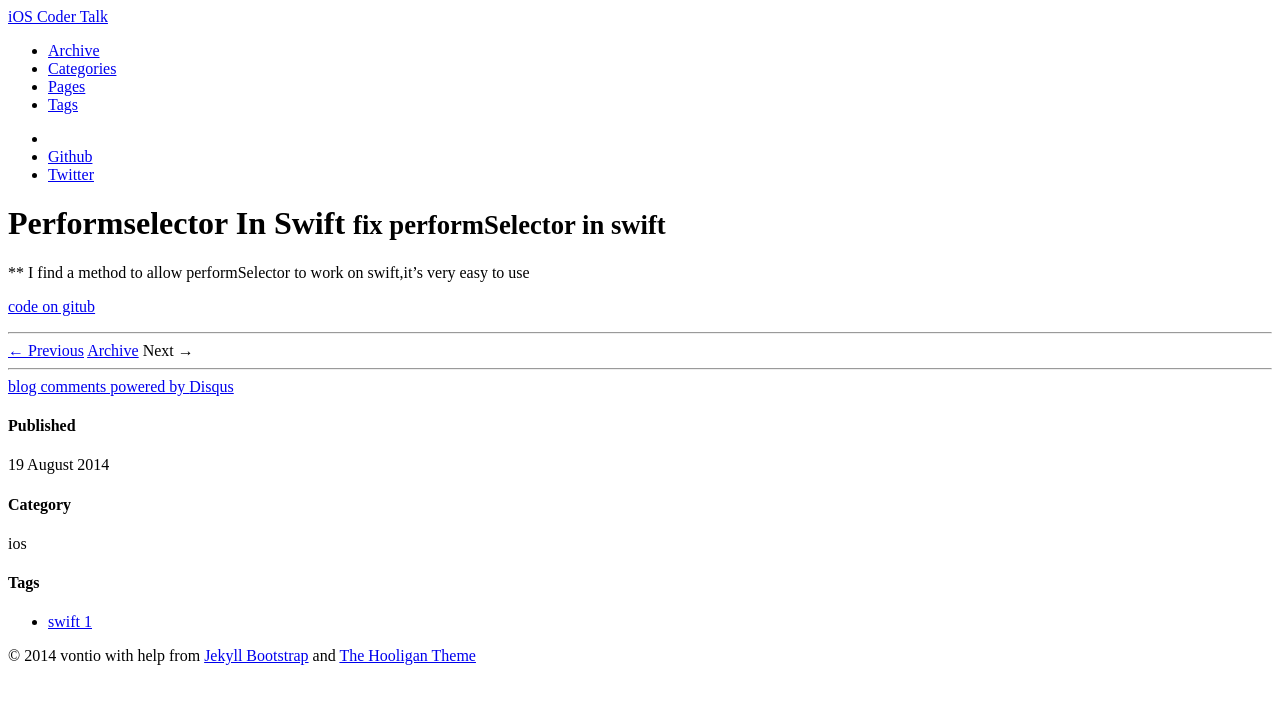
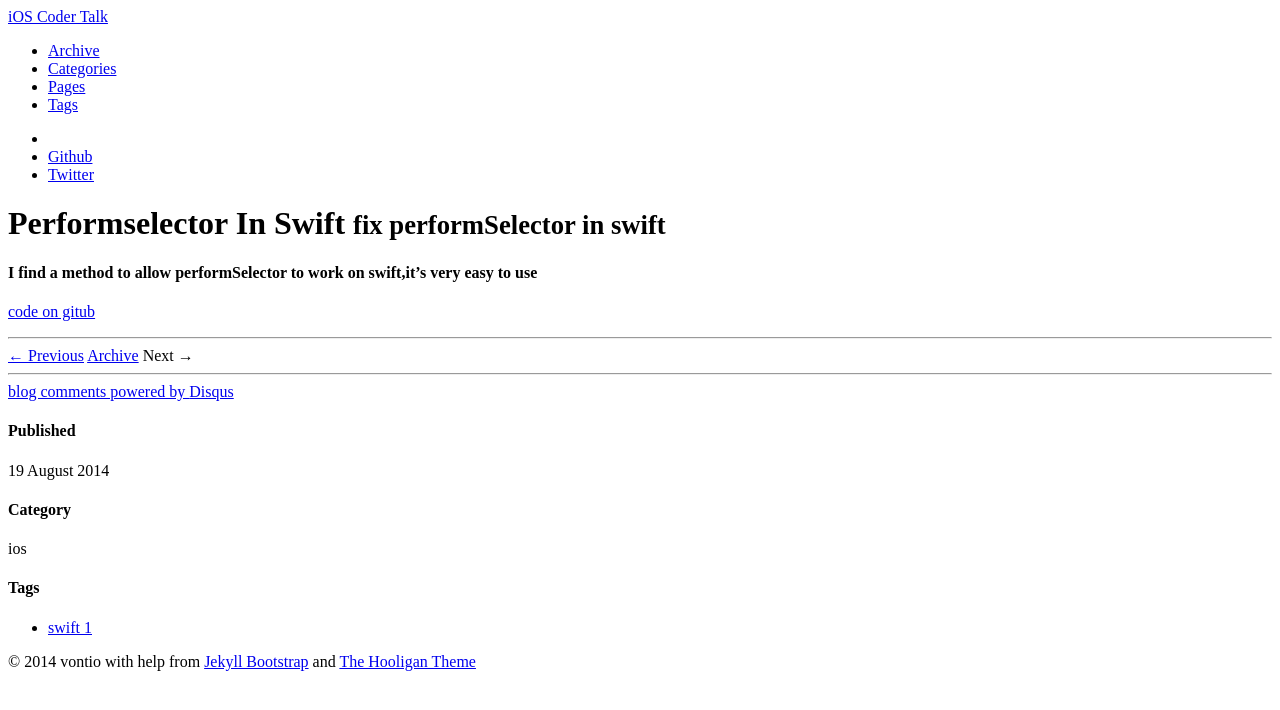
Before and after one commit to vontio/vontio.github.io, a Jekyll site: the page built from _posts/2014-08-19-performSelector-in-swift.md, in a window 1280 px wide. Shown: the top 710 px of the page. Built offline with Jekyll 4.4.1, drawn with Linux system fonts in a browser that asks for light colours; nearby versions of some CDN libraries; Markdown is read by kramdown in place of the engine named in the settings; comment, search, counter and statistics services are not loaded.

Commit message:
reformat

```diff
--- a/_posts/2014-08-19-performSelector-in-swift.md
+++ b/_posts/2014-08-19-performSelector-in-swift.md
@@ -6,6 +6,6 @@ tags : [swift]
 ---
 {% include JB/setup %}
 
-** I find a method to allow performSelector to work on swift,it's very easy to use
+#### I find a method to allow performSelector to work on swift,it's very easy to use
 
 [code on gitub](https://github.com/vontio/XPerformSelector)
```
